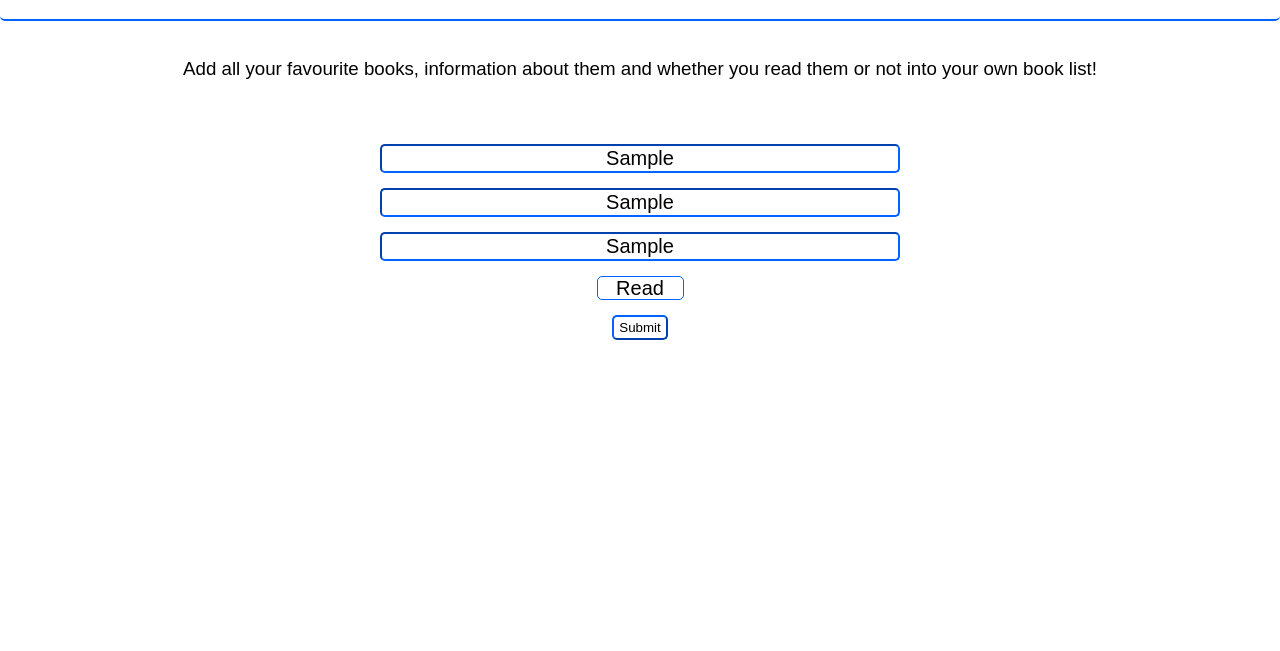
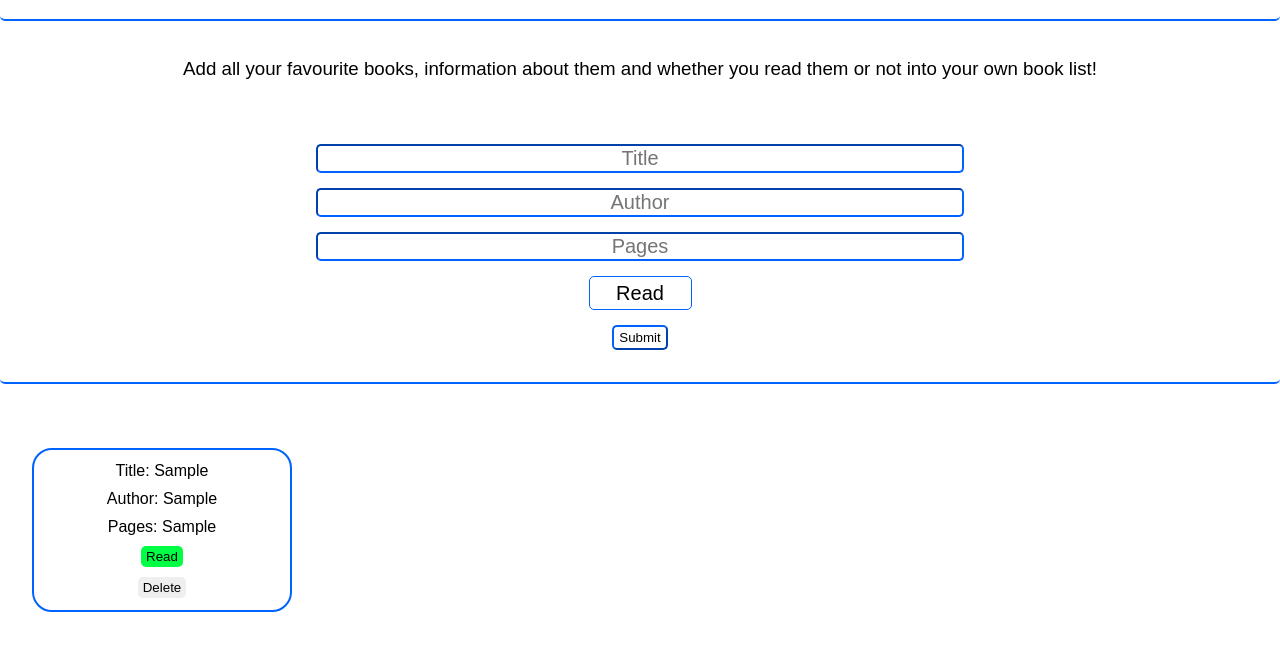
Before and after one commit to Yannick2811/library-app, a plain HTML site: page index.html in a window 1280 px wide. Both pictures are taken after typing "Sample", "Sample", "Sample" into the empty fields and a click on the button "Submit". Shown: the part 61-712 px from the top of the page. Drawn offline with Linux system fonts and the light colour scheme.

Commit message:
Add index.html and style.css and script.js

```diff
--- a/index.html
+++ b/index.html
@@ -13,7 +13,7 @@
   <h3 id="info">Add all your favourite books, information about them and whether you read them or not into your own book list!</h3>
   <div id="form-book">
     <input type="text" id="input-title" placeholder="Title">
-    <input type="text" id="input-auhor" placeholder="Author">
+    <input type="text" id="input-author" placeholder="Author">
     <input type="text" id="input-pages" placeholder="Pages">
     <select name="Did you read it yet?" id="input-read">
       <option value="read">Read</option>
--- a/script.js
+++ b/script.js
@@ -1,3 +1,10 @@
+let titleInput = document.querySelector("#input-title");
+let authorInput = document.querySelector("#input-author");
+let pagesInput = document.querySelector("#input-pages");
+let readInput = document.querySelector("#input-read");
+const btnSubmit = document.querySelector("#submit");
+const form = document.querySelector("#form-book");
+
 // Book constructor
 class Book {
   constructor(title, author, pages, read) {
@@ -7,64 +14,79 @@ class Book {
     this.read = read;
   }
 }
-
-// Library
-const myLibrary = [];
+let myLibrary = [];
 let newBook;
 
-// add a book to the Library
-function addBookToLibrary() {
+function addBook(i) {
+  const bookList = document.querySelector("#book-list");
+  let divBook = document.createElement("div");
+  divBook.classList.add("book");
+  divBook.setAttribute("data-index", `${i}`);
+
+  const title = titleInput.value;
+  let divTitle = document.createElement("div");
+  divTitle.textContent = `Title: ${title}`;
+
+  const author = authorInput.value;
+  let divAuthor = document.createElement("div");
+  divAuthor.textContent = `Author: ${author}`;
+
+  const pages = pagesInput.value;
+  let divPages = document.createElement("div");
+  divPages.textContent = `Pages: ${pages}`;
+
+  const read = readInput.value;
+  let btnRead = document.createElement("button");
+  if (read == "read") {
+    btnRead.textContent = "Read";
+    btnRead.style.backgroundColor = "#00ff44";
+  } else {
+    btnRead.textContent = "Not Read";
+    btnRead.style.backgroundColor = "#ff0015";
+  }
+  const btnDelete = document.createElement("button");
+  btnDelete.textContent = "Delete";
+
+  divBook.appendChild(divTitle);
+  divBook.appendChild(divAuthor);
+  divBook.appendChild(divPages);
+  divBook.appendChild(btnRead);
+  divBook.appendChild(btnDelete);
+  bookList.appendChild(divBook);
   newBook = new Book(title, author, pages, read);
   myLibrary.push(newBook);
-}
-const btnSubmit = document.querySelector("#submit");
-btnSubmit.addEventListener("click", addBookToLibrary());
-console.log(myLibrary);
-
-// add book to DOM and display
-function displayBook() {
-  const display = document.querySelector("#book-list");
-  const books = document.querySelectorAll(".book");
-  books.forEach((book) => display.removeChild(book));
-
-  for (let i = 0; i < myLibrary.length; i++) {
-    createBook(myLibrary[i]);
-  }
+  btnDelete.addEventListener("click", () => {
+    bookList.removeChild(divBook);
+    myLibrary.splice(divBook, 1);
+  });
+  btnRead.addEventListener("click", () => {
+    if (btnRead.textContent === "Read") {
+      btnRead.textContent = "Not Read";
+      btnRead.style.backgroundColor = "#ff0015";
+    } else {
+      btnRead.textContent = "Read";
+      btnRead.style.backgroundColor = "#00ff44";
+    }
+  });
 }
 
-//creates the book to be displayed
-function createBook(item) {
-  const library = document.querySelector("#book-list");
-  const divBook = document.createElement("div");
-  const divTitle = document.createElement("div");
-  const divAuthor = document.createElement("div");
-  const divPages = document.createElement("div");
-  const btnRead = document.createElement("button");
-  const btnRemove = document.createElement("button");
-
-  divBook.classList.add("book");
-  divBook.setAttribute("id", myLibrary.indexOf(item));
-
-  divTitle.textContent = item.title;
-  divTitle.classList.add("title");
-  divBook.appendChild(divTitle);
-
-  divAuthor.textContent = item.author;
-  divAuthor.classList.add("author");
-  divBook.appendChild(divAuthor);
-
-  divPages.textContent = item.pages;
-  divPages.classList.add("pages");
-  divBook.appendChild(divPages);
-
-  btnRead.classList.add("btnRead");
-  divBook.appendChild(btnRead);
-  if (item.read.value === "Read") {
-    btnRead.textContent = "Read";
-    btnRead.style.backgroundColor = "#1aff00";
+btnSubmit.addEventListener("click", (e, i) => {
+  if (
+    titleInput.value === "" ||
+    authorInput.value === "" ||
+    pagesInput.value === ""
+  ) {
+    alert("Please input title, author and page number!");
   } else {
-    btnRead.textContent = "Not Read";
-    btnRead.style.backgroundColor = "#ff0008";
+    e.preventDefault();
+    addBook(i);
+    titleInput.value = "";
+    authorInput.value = "";
+    pagesInput.value = "";
   }
-  library.appendChild(divBook);
-}
+});
+window.onload = function resetForm() {
+  titleInput.value = "";
+  authorInput.value = "";
+  pagesInput.value = "";
+};
--- a/style.css
+++ b/style.css
@@ -9,7 +9,7 @@ body {
   display: flex;
   justify-content: center;
   border-bottom: solid 2px #0062ff;
-  border-radius: 5px;
+  border-radius: 0 0 5px 5px;
 }
 
 span {
@@ -30,6 +30,10 @@ h3 {
   margin: 4rem auto;
   gap: 15px;
   width: 80vw;
+  width: 100%;
+  border-bottom: 2px solid #0062ff;
+  border-radius: 5px;
+  padding-bottom: 2em;
 }
 
 input {
@@ -42,6 +46,10 @@ input {
 
 input:focus {
   outline: none;
+}
+
+#input-read {
+  padding: 5px 8px;
 }
 
 select {
@@ -65,3 +73,28 @@ select {
 #submit:hover {
   background-color: #0062ff;
 }
+
+.book {
+  display: flex;
+  flex-direction: column;
+  border: solid 2px #0062ff;
+  width: 20vw;
+  height: 20vh;
+  justify-content: center;
+  align-items: center;
+  gap: 10px;
+  border-radius: 20px;
+}
+
+#book-list {
+  display: flex;
+  gap: 2em;
+  padding: 0 2em;
+}
+
+.book > button {
+  border: none;
+  border-radius: 5px;
+  padding: 3px 5px;
+  cursor: pointer;
+}
```
